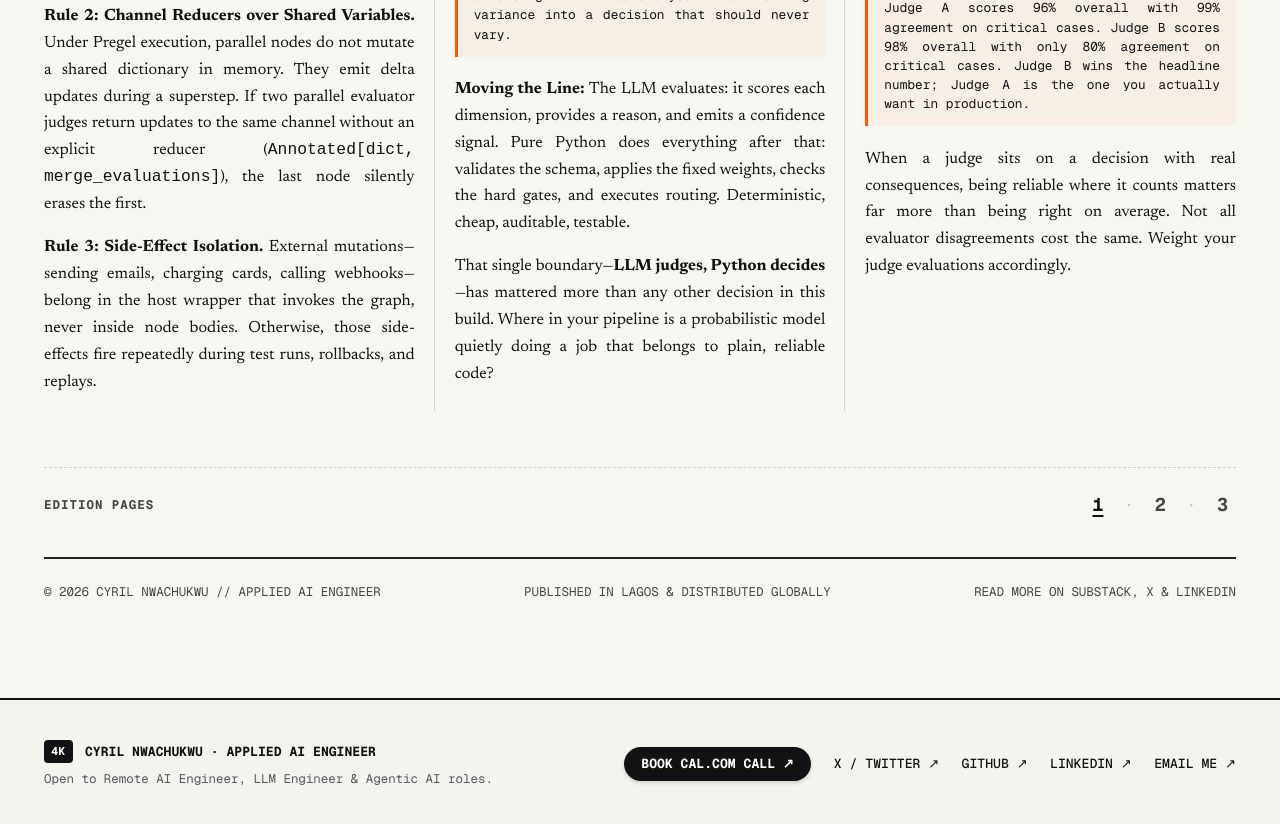
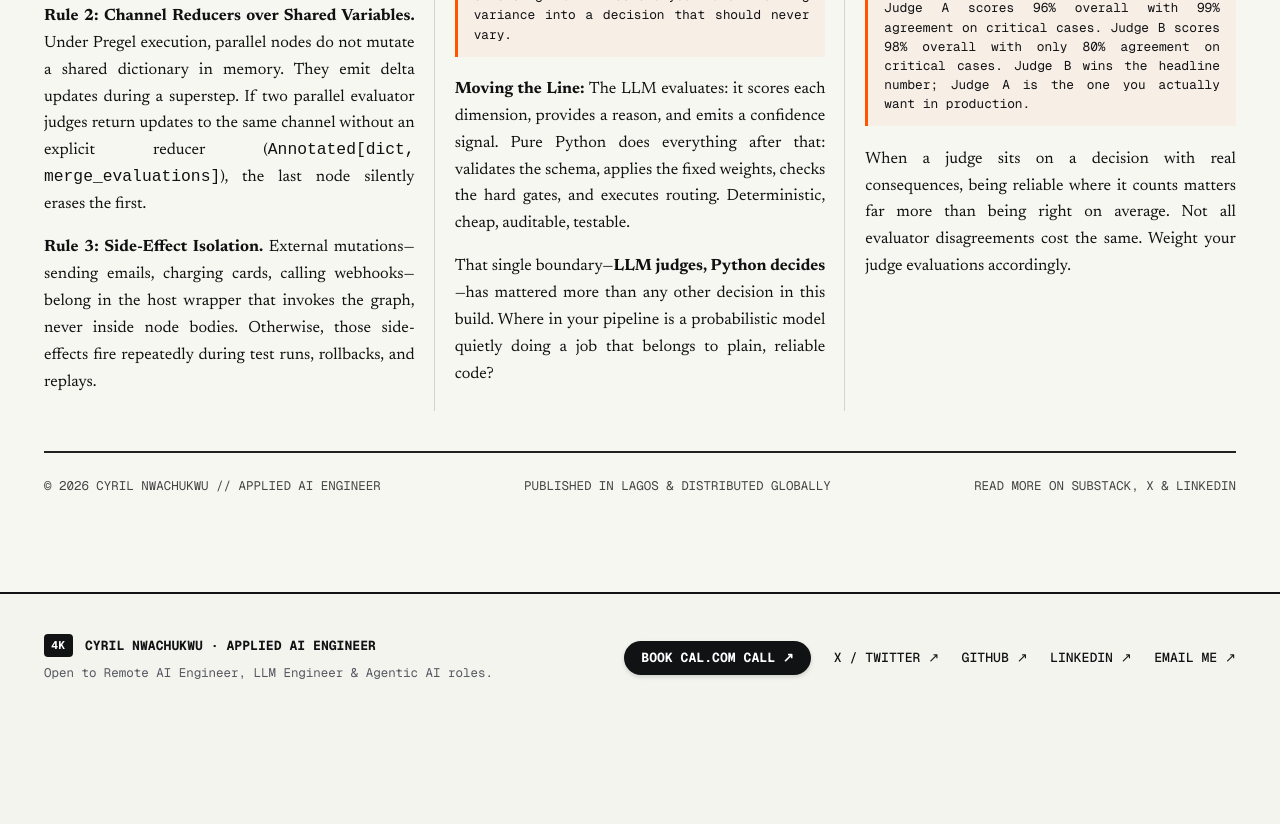
Before and after one commit to Thebeardedambivert/cyril-nwachukwu-portfolio, a website built with Vite: page index.html in a window 1280 px wide. Shown: the part 5178-6002 px from the top of the page. After the commit the page ends 5900 px from the top, so only its background shows below. Built offline with nearby package versions, Linux system fonts and the light colour scheme; a web font is replaced by a local one.

Commit message:
Remove bottom pagination and dashed line; preserve clean top dateline page switcher

```diff
--- a/index.html
+++ b/index.html
@@ -743,17 +743,6 @@
 
       </div>
 
-      <!-- Bottom Minimalist Monospace Pages -->
-      <div class="newspaper-bottom-pagination">
-        <span class="pagination-legend mono">EDITION PAGES</span>
-        <div class="newspaper-page-numbers mono">
-          <button class="page-text-num active" data-page="1">1</button>
-          <span style="color:#bbb; user-select:none;">·</span>
-          <button class="page-text-num" data-page="2">2</button>
-          <span style="color:#bbb; user-select:none;">·</span>
-          <button class="page-text-num" data-page="3">3</button>
-        </div>
-      </div>
 
       <!-- Broadsheet Footer -->
       <footer class="broadsheet-footer">
--- a/src/styles/newspaper.css
+++ b/src/styles/newspaper.css
@@ -238,39 +238,7 @@
   color: var(--machined-black);
 }
 
-/* ==========================================================================
-   BOTTOM MINIMALIST MONOSPACE PAGES (Matching Image 3 Typography)
-   ========================================================================== */
-.newspaper-bottom-pagination {
-  margin-top: 3.5rem;
-  padding-top: 1.5rem;
-  border-top: 1px dashed #cfd0c6;
-  display: flex;
-  justify-content: space-between;
-  align-items: center;
-  flex-wrap: wrap;
-  gap: 1rem;
-  font-family: var(--font-mono);
-}
 
-.pagination-legend {
-  font-size: 0.78rem;
-  font-weight: 700;
-  letter-spacing: 0.08em;
-  color: var(--newsprint-faded);
-  text-transform: uppercase;
-}
-
-.newspaper-page-numbers {
-  display: flex;
-  align-items: center;
-  gap: 0.8rem;
-}
-
-.newspaper-bottom-pagination .page-text-num {
-  font-size: 1.15rem;
-  padding: 0.2rem 0.5rem;
-}
 
 .broadsheet-footer {
   margin-top: 2.5rem;
```
